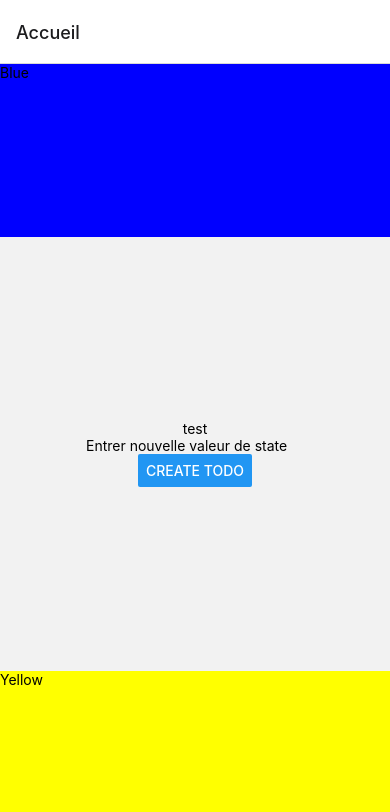
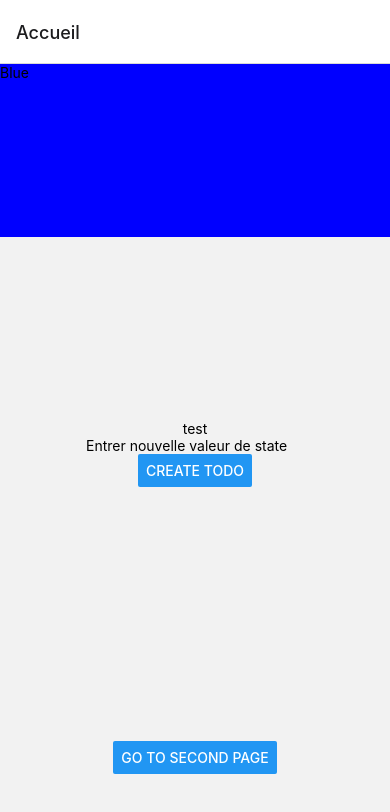
Before and after one commit to bendahmanem/ISITECH-B2-2022-2023-RN, a React Native app in the folder b2-rn/: screen /Accueil in a window 390 px wide. Shown: the top 812 px of the page. Built offline with nearby package versions, Linux system fonts and the light colour scheme.

Commit message:
feat: navigation example

```diff
--- a/b2-rn/views/HomeView.js
+++ b/b2-rn/views/HomeView.js
@@ -2,7 +2,8 @@ import { StatusBar } from "expo-status-bar"
 import { useState } from "react"
 import { Button, StyleSheet, Text, TextInput, View } from "react-native"
 
-const HomeView = () => {
+const HomeView = ({navigation}) => {
+
     const [enteredTodo, setEnteredTodo] = useState('test')
 
     const changeTextHandler = (pEnteredTodo) => {
@@ -29,7 +30,9 @@ const HomeView = () => {
                     title='Create todo' />
             </View>
             <View style={styles.yellowFlexItem} >
-                <Text>Yellow</Text>
+            <Button
+                    onPress={() => {navigation.navigate('Second')}}
+                    title='Go to second page' />
             </View>
 
             <StatusBar style="auto" />
@@ -61,6 +64,7 @@ const styles = StyleSheet.create({
     },
     yellowFlexItem: {
       flex: 2,
-      backgroundColor: 'yellow'
+      justifyContent: 'center',
+      alignItems: 'center'
     },
   });
```
Also changed, not shown: 1 other file (tests, documents, lock files or other folders).
